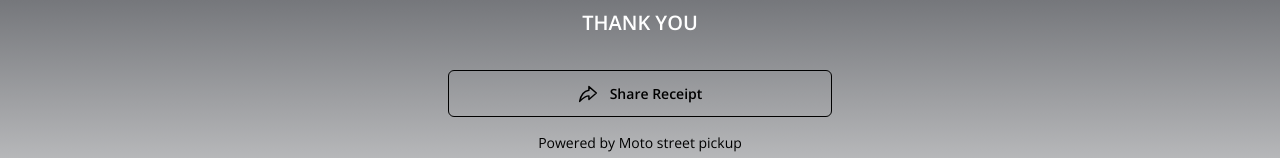
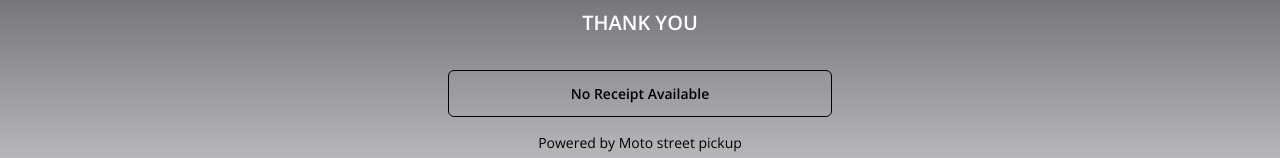
Before and after one commit to MichaelFekadu23/moto-street-pickup, a React (Vite) app: page /trip-completed in a window 1280 px wide. Shown: the part 639-797 px from the top of the page. Built offline with nearby package versions, Linux system fonts and the light colour scheme.

Commit message:
vercel fix

```diff
--- /dev/null
+++ b/src/features/receipt/receiptService.ts
@@ -0,0 +1,48 @@
+// src/services/receiptService.ts
+const BASE = import.meta.env.VITE_API_BASE_URL; // e.g. https://…/v1
+
+export async function fetchReceipt(rideId: string) {
+  const res = await fetch(`${BASE}/street-ride/receipt/${encodeURIComponent(rideId)}`, {
+    method: "GET",
+    headers: {
+      "Accept": "application/json",
+    },
+  });
+  if (!res.ok) {
+    const msg = await res.text().catch(() => "");
+    throw new Error(`Receipt fetch failed (${res.status}): ${msg}`);
+  }
+  return (await res.json()) as import("./type").Receipt;
+}
+
+/*
+
+const BASE = import.meta.env.VITE_API_BASE_URL; // e.g. https://…/v1
+
+export async function fetchReceipt(rideId: string) {
+  // Mock response
+  const mockResponse = {
+    currency: "ETB",
+    distance: 5.2,
+    driver_id: "D1234",
+    driver_name: "John Doe",
+    duration: 25,
+    end_location: "Lat: 9.045, Lng: 38.760",
+    end_time: "2024-08-31T12:30:00Z",
+    fare: 85,
+    generated_at: "2024-08-31T12:35:00Z",
+    payment_method: "cash",
+    plate_number: "AB1234",
+    ride_id: "RIDE_ABC12345",
+    rider_name: "Abel Tesfaye",
+    start_location: "Lat: 9.032, Lng: 38.747",
+    start_time: "2024-08-31T12:00:00Z",
+    vehicle_model: "Toyota Vitz",
+  };
+
+  // Simulate a delay to mimic an API call
+  await new Promise((resolve) => setTimeout(resolve, 500));
+
+  return mockResponse as import("./type").Receipt;
+}
+*/
--- /dev/null
+++ b/src/features/receipt/receiptShare.ts
@@ -0,0 +1,74 @@
+// src/utils/receiptShare.ts
+import type { Receipt } from "./type";
+
+export function formatReceiptText(r: Receipt) {
+  const money = (n: number) => `${r.currency} ${n.toFixed(2)}`;
+  const fmtDate = (s: string) =>
+    new Date(s).toLocaleString(undefined, { dateStyle: "medium", timeStyle: "short" });
+
+  return [
+    "==============================",
+    "        🚖 MOTO RECEIPT       ",
+    "==============================",
+
+    `Ride ID:     ${r.ride_id}`,
+    `Generated:   ${fmtDate(r.generated_at)}`,
+
+    "------------------------------",
+
+    `👤 Rider:    ${r.rider_name}`,
+    `🧑‍✈️ Driver:  ${r.driver_name} (${r.driver_id})`,
+    `🚗 Vehicle:  ${r.vehicle_model}`,
+    `🔖 Plate:    ${r.plate_number}`,
+
+    "------------------------------",
+
+    `📍 Start:    ${fmtDate(r.start_time)}`,
+    `${r.start_location}`,
+
+    "", // blank line for spacing
+
+    `📍 End:      ${fmtDate(r.end_time)}`,
+    `${r.end_location}`,
+
+    "------------------------------",
+
+    `Distance:    ${r.distance} km`,
+    `Duration:    ${r.duration} min`,
+
+    "------------------------------",
+
+    `💳 Payment:  ${r.payment_method}`,
+    `💰 Fare:     ${money(r.fare)}`,
+
+    "==============================",
+    " Powered by Moto Street Pickup ",
+    "==============================",
+  ].join("\n\n"); // <-- add double newlines for spacing
+}
+
+
+export async function shareReceipt(r: Receipt) {
+  const text = formatReceiptText(r);
+  // Try file share first (better UX in many phones)
+  try {
+    const blob = new Blob([text], { type: "text/plain" });
+    const file = new File([blob], `receipt_${r.ride_id}.txt`, { type: "text/plain" });
+    if ((navigator as any).canShare?.({ files: [file] })) {
+      await (navigator as any).share({ files: [file], title: "Ride Receipt", text: "" });
+      return { method: "file" as const };
+    }
+  } catch {
+    /* fall back */
+  }
+
+  // Fallback: plain text share (if supported)
+  if (navigator.share) {
+    await navigator.share({ title: "Ride Receipt", text });
+    return { method: "text" as const };
+  }
+
+  // Final fallback: copy to clipboard
+  await navigator.clipboard.writeText(text);
+  return { method: "clipboard" as const };
+}
--- /dev/null
+++ b/src/features/receipt/type.ts
@@ -0,0 +1,19 @@
+// src/types/Receipt.ts
+export type Receipt = {
+  currency: "ETB" | string;
+  distance: number;
+  driver_id: string;
+  driver_name: string;
+  duration: number; // minutes
+  end_location: string;   // "Lat: 9.045, Lng: 38.760"
+  end_time: string;       // ISO
+  fare: number;
+  generated_at: string;   // ISO
+  payment_method: "cash" | "card" | "telebirr" | string;
+  plate_number: string;
+  ride_id: string;
+  rider_name: string;
+  start_location: string;
+  start_time: string;     // ISO
+  vehicle_model: string;
+};
--- /dev/null
+++ b/src/features/receipt/useShareReceipt.ts
@@ -0,0 +1,24 @@
+// src/hooks/useShareReceipt.ts
+import { useState } from "react";
+import { fetchReceipt } from "./receiptService";
+import { shareReceipt } from "./receiptShare";
+import type { Receipt } from "./type";
+
+export function useShareReceipt() {
+  const [loading, setLoading] = useState(false);
+
+  const run = async (rideId: string) => {
+    setLoading(true);
+    try {
+      const receipt: Receipt = await fetchReceipt(rideId);
+      const result = await shareReceipt(receipt);
+      return { ok: true, method: result.method as "file" | "text" | "clipboard" };
+    } catch (e: any) {
+      return { ok: false, error: e?.message ?? "Failed to share receipt." };
+    } finally {
+      setLoading(false);
+    }
+  };
+
+  return { share: run, loading };
+}
--- a/src/routes/Entry.tsx
+++ b/src/routes/Entry.tsx
@@ -184,7 +184,8 @@ const Entry = () => {
 
               {/* Optional root-level error display (doesn't change layout) */}
               {errors.root?.message && (
-                <div className="text-red-400 text-sm font-medium -mt-2">{String(errors.root.message)}</div>
+                console.log(errors.root),
+                <div className="text-red-400 text-sm font-medium -mt-2">{String(errors.root.message).includes('500') ? 'Internal server error' : String(errors.root.message)}</div>
               )}
 
               <div className="flex flex-col w-full items-center justify-center gap-3 flex-shrink-0">
--- a/src/routes/Receipt.tsx
+++ b/src/routes/Receipt.tsx
@@ -1,9 +1,9 @@
 import { useEffect, useMemo, useState } from 'react';
+import { useNavigate } from 'react-router-dom';
 import MainContentWrapper from '../components/MianContentWrapper';
 import logo from '../assets/logo.svg';
 import Footer from '../components/Footer';
 import pay from '../assets/pay.svg';
-import { Link } from 'react-router-dom';
 import { fetchRideFare, type FareResponse } from '../features/rides/fare';
 
 function round(n: number, dp = 1) {
@@ -11,11 +11,51 @@ function round(n: number, dp = 1) {
   return Math.round(n * f) / f;
 }
 
+type PaymentResponse = {
+  message: string;
+  method: string;
+  paid: boolean;
+  processed_at: string;
+  ride_id: string;
+};
+
+const BASE = import.meta.env.VITE_API_BASE_URL; // must be HTTPS in production
+
+async function processPayment(rideId: string, method: string, token?: string): Promise<PaymentResponse> {
+  const res = await fetch(`${BASE}/street-ride/payment`, {
+    method: 'POST',
+    headers: {
+      'Content-Type': 'application/json',
+      Accept: 'application/json',
+      ...(token ? { Authorization: `Bearer ${token}` } : {}),
+    },
+    credentials: 'include', // remove if you don't rely on cookies
+    body: JSON.stringify({ ride_id: rideId, method }),
+  });
+  if (!res.ok) {
+    const msg = await res.text().catch(() => '');
+    throw new Error(`Payment failed (${res.status}) ${msg}`);
+  }
+  return res.json();
+}
+
 const Receipt = () => {
+  const navigate = useNavigate();
+
+  // from your flow; adjust key names if different
   const rideId = useMemo(() => localStorage.getItem('moto_rideId') || '', []);
+  const paymentMethod = useMemo(
+    () => localStorage.getItem('moto_payment_method') || 'cash', // fallback to 'cash'
+    []
+  );
+
   const [fare, setFare] = useState<FareResponse | null>(null);
   const [loading, setLoading] = useState(true);
   const [err, setErr] = useState<string | null>(null);
+
+  // paying state
+  const [paying, setPaying] = useState(false);
+  const [payErr, setPayErr] = useState<string | null>(null);
 
   useEffect(() => {
     let alive = true;
@@ -46,6 +86,23 @@ const Receipt = () => {
       localStorage.setItem('moto_fare', JSON.stringify(fare));
     }
   }, [fare]);
+
+  const onPay = async () => {
+    if (!rideId) return;
+    setPayErr(null);
+    setPaying(true);
+    try {
+      const res = await processPayment(rideId, paymentMethod /* , authToken? */);
+      if (!res.paid) throw new Error('Payment not marked as paid.');
+      // persist for the next screen if needed
+      localStorage.setItem('moto_payment', JSON.stringify(res));
+      navigate('/trip-completed', { replace: true });
+    } catch (e: any) {
+      setPayErr(e?.message || 'Payment failed');
+    } finally {
+      setPaying(false);
+    }
+  };
 
   return (
     <MainContentWrapper>
@@ -78,30 +135,6 @@ const Receipt = () => {
               <span className="text-white/90 font-normal text-[16px]">Time :</span>
               <span className="text-white">{Math.round(fare!.duration_minutes)} mins</span>
             </div>
-
-            {/* <div className="h-px bg-white/20 my-2" /> */}
-
-            {/* <div className="flex justify-between mb-1">
-              <span className="text-white/70 text-sm">Base fare</span>
-              <span className="text-white/80 text-sm">
-                {currency} {fare!.breakdown.base_fare}
-              </span>
-            </div>
-            <div className="flex justify-between mb-1">
-              <span className="text-white/70 text-sm">Distance fare</span>
-              <span className="text-white/80 text-sm">
-                {currency} {fare!.breakdown.distance_fare}
-              </span>
-            </div>
-            <div className="flex justify-between mb-3">
-              <span className="text-white/70 text-sm">Time fare</span>
-              <span className="text-white/80 text-sm">
-                {currency} {fare!.breakdown.time_fare}
-              </span>
-            </div> */}
-
-            {/* <div className="h-px bg-white/20 my-2" /> */}
-
             <div className="flex justify-between">
               <span className="text-white/90 font-normal text-[16px]">Total :</span>
               <span className="text-white/90 font-normal">
@@ -114,18 +147,21 @@ const Receipt = () => {
 
       {/* Pay CTA + footer */}
       <div className="flex flex-col w-full max-w-sm items-center justify-center gap-3 flex-shrink-0">
-        <Link to="/trip-completed" className="w-full">
         <button
+          onClick={onPay}
           className="relative w-full bg-black py-3 px-4 rounded-lg font-semibold text-white hover:bg-gray-800 transition-colors flex items-center justify-center gap-3 disabled:opacity-50"
-            disabled={loading || !!err}
-            aria-disabled={loading || !!err}
+          // disabled={loading || !!err || paying || !rideId}
+          aria-disabled={loading || !!err || paying || !rideId}
+          title={!rideId ? 'Missing ride id' : undefined}
         >
           <img src={pay} className="h-5 w-5" alt="Pay Icon" />
           <span className="text-center font-semibold text-[14px]">
-              {loading ? 'Loading fare…' : 'Pay Now'}
+            {loading ? 'Loading fare…' : paying ? 'Processing…' : `Pay Now`}
           </span>
         </button>
-        </Link>
+
+        {payErr && <div className="text-red-600 text-center text-sm">{payErr}</div>}
+
         <Footer text="Powered by Moto street pickup" />
       </div>
     </MainContentWrapper>
--- a/src/routes/TripCompleted.tsx
+++ b/src/routes/TripCompleted.tsx
@@ -1,48 +1,92 @@
+import { useMemo } from 'react';
 import MainContentWrapper from '../components/MianContentWrapper';
 import logo from '../assets/logo.svg';
 import Footer from '../components/Footer';
 import Completed from '../assets/completed.png';
 import Share from '../assets/share.svg';
+import PrimaryButton from '../components/PrimaryButton';
+import { useShareReceipt } from '../features/receipt/useShareReceipt';
 import type { FareResponse } from '../features/rides/fare';
+import { LoadingDots } from '../components/LoadingDots';
 
-const AwaitingDriverConfirm = () => {
+const TripCompleted = () => {
   // get ride fare from localStorage
   const fare = localStorage.getItem('moto_fare');
   let fareObj: FareResponse | null = null;
   if (fare) {
     try {
       fareObj = JSON.parse(fare);
-    } catch (e) {
+    } catch {
       fareObj = null;
     }
   }
+
+  // Resolve rideId from your stored fare or a fallback LS key
+  const rideId = useMemo(() => {
+    // Adjust these paths to match your actual FareResponse shape
+    return (
+      (fareObj as any)?.ride_id ||
+      (fareObj as any)?.rideId ||
+      localStorage.getItem('moto_rideId') ||
+      ''
+    );
+  }, [fareObj]);
+
+  const { share, loading } = useShareReceipt(/* authToken? */);
+
+  const onShare = async () => {
+    if (!rideId) {
+      console.warn('No rideId found; cannot fetch receipt.');
+      return;
+    }
+    const res = await share(rideId);
+    if (res.ok) {
+      console.log(`Receipt shared via ${res.method}`);
+      // TODO: toast.success(`Receipt shared via ${res.method}`);
+    } else {
+      console.error(res.error);
+      // TODO: toast.error(res.error);
+    }
+  };
+
+  const canShare = Boolean(rideId) && !loading;
 
   return (
     <MainContentWrapper>
       <div className="flex flex-col gap-8 w-full max-w-sm">
         {/* Logo + Driver Info */}
         <div className="flex items-center justify-center w-full mt-10">
-          <div className={`flex flex-col items-center justify-center`}>
+          <div className="flex flex-col items-center justify-center">
             <img src={logo} alt="Logo" className="w-[120px] h-[27.72px] md:w-[180px] md:h-[41.58px]" />
             <div className="text-white text-center mt-5 flex flex-col gap-1">
-              <p className="text-lg sm:text-xl">Your Trip: {fareObj?.distance_km} Km | {fareObj?.duration_minutes} Mins</p>
+              <p className="text-lg sm:text-xl">
+                Your Trip: {fareObj?.distance_km} Km | {fareObj?.duration_minutes} Mins
+              </p>
               <p className="text-[#01C705] font-semibold">ETB {fareObj?.breakdown?.total_fare}</p>
               <p className="text-lg sm:text-xl">Paid Via Card</p>
             </div>
           </div>
         </div>
 
-        {/* Profile + Awaiting Message */}
+        {/* Profile + Message */}
         <div className="flex flex-col items-center justify-start">
           <img src={Completed} alt="Profile" className="h-20 w-20 mb-4" />
-            <p className="font-semibold text-[20px] uppercase text-white">
-              THANK YOU
-            </p>
+          <p className="font-semibold text-[20px] uppercase text-white">THANK YOU</p>
         </div>
+
+        {/* Share Receipt */}
         <div className="flex flex-col gap-4 w-full">
-          <button className="relative bg-transparent border-1 border-black text-black py-3 px-4 rounded-md flex items-center justify-center gap-3">
-            <img src={Share} className='h-5 w-5' alt="Share Icon"/>
-            <span className="text-center font-semibold text-[14px]">Share Receipt</span>
+          <button disabled={!canShare} onClick={onShare} className="relative bg-transparent border-1 border-black text-black py-3 px-4 rounded-md flex items-center justify-center gap-3">
+            {canShare ? (
+              <>
+                <img src={Share} className='h-5 w-5' alt="Share Icon"/>
+                <span className="text-center font-semibold text-[14px]">Share Receipt</span>
+              </>
+            ) : loading ? (
+              <LoadingDots />
+            ) : (
+              <span className='text-center font-semibold text-[14px]'>No Receipt Available</span>
+            )}
           </button>
 
           {/* Footer stays at bottom */}
@@ -55,4 +99,4 @@ const AwaitingDriverConfirm = () => {
   );
 };
 
-export default AwaitingDriverConfirm;
+export default TripCompleted;
```
Also changed, not shown: vercel.json (added), 1 other file (tests, documents, lock files or other folders). Lines whose indentation alone changed are shown as unchanged.
